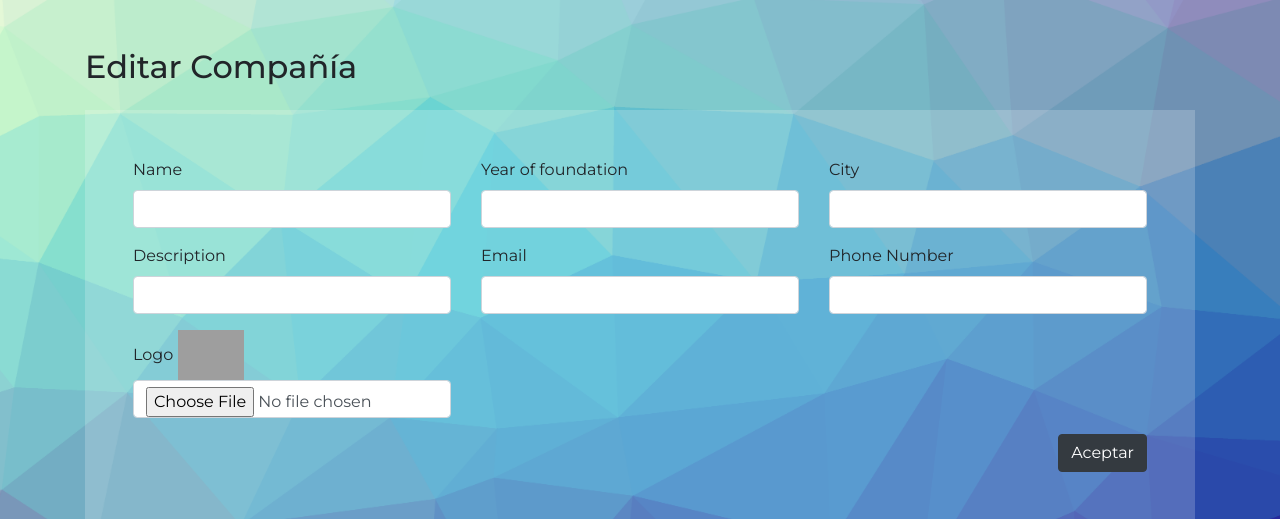
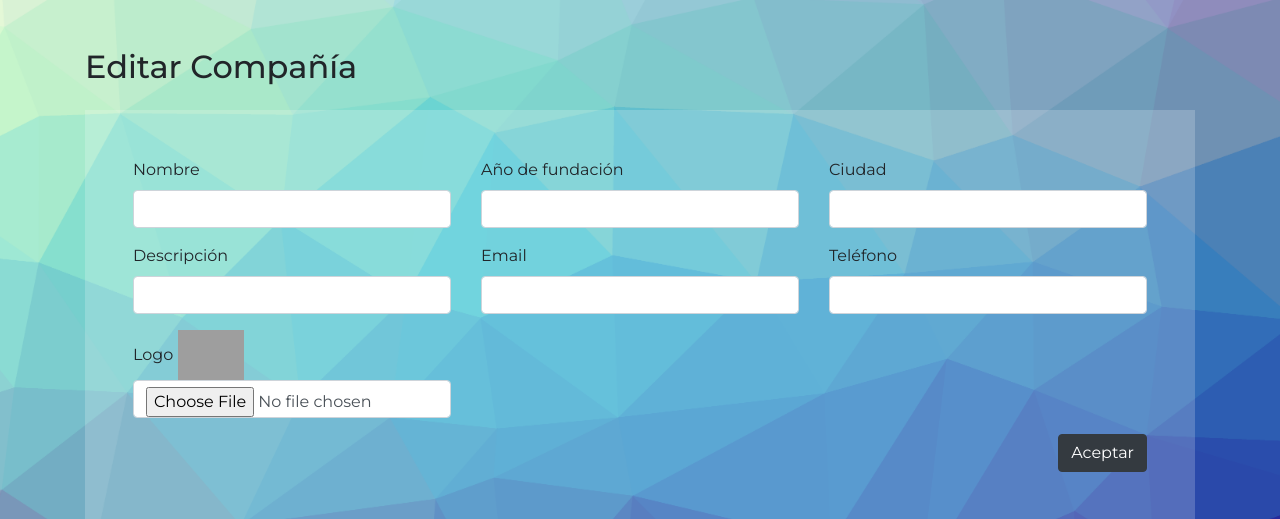
Before and after one commit to XPLoXe/TP-Final-Laboratorio-IV, a PHP site: template Views/company-edit.php in a window 1280 px wide. Shown: the part 56-575 px from the top of the page. Run offline with PHP 8.4, Linux system fonts and the light colour scheme; the template is opened without the code that fills it, so the values that code supplies are empty; the visitor is signed in with stand-in values (Sample User, id 1); some libraries are stand-ins or nearby versions; grey boxes are pictures that could not be loaded.

Commit message:
Fix bug in edit-company
Editing company but not uploading a logo caused it to delete old logo, now fixed.

```diff
--- a/Views/company-edit.php
+++ b/Views/company-edit.php
@@ -12,25 +12,25 @@
                     <div class="row">
                          <div class="col-lg-4">
                               <div class="form-group">
-                                   <label for="">Name</label>
+                                   <label for="">Nombre</label>
                                    <input type="text" name="name" class="form-control" value="<?php echo $company->getName() ?>">
                               </div>
                          </div>
                          <div class="col-lg-4">
                               <div class="form-group">
-                                   <label for="">Year of foundation</label>
+                                   <label for="">Año de fundación</label>
                                    <input type="number" name="yearFoundation" class="form-control" value="<?php echo $company->getYearFoundation() ?>">
                               </div>
                          </div>
                          <div class="col-lg-4">
                               <div class="form-group">
-                                   <label for="">City</label>
+                                   <label for="">Ciudad</label>
                                    <input type="text" name="city" class="form-control" value="<?php echo $company->getCity() ?>">
                               </div>
                          </div>
                          <div class="col-lg-4">
                               <div class="form-group">
-                                   <label for="">Description</label>
+                                   <label for="">Descripción</label>
                                    <input type="text" name="description" class="form-control" value="<?php echo $company->getDescription() ?>">
                               </div>
                          </div>
@@ -42,15 +42,15 @@
                          </div>
                          <div class="col-lg-4">
                               <div class="form-group">
-                                   <label for="">Phone Number</label>
+                                   <label for="">Teléfono</label>
                                    <input type="text" name="phoneNumber" class="form-control" value="<?php echo $company->getPhoneNumber() ?>">
                               </div>
                          </div>
                          <div class="col-lg-4">
                               <div class="form-group">
                                    <label for="">Logo</label>
-                                   <img style="max-height: 50px" src=<?php echo $company->getLogo() ?> alt="image logo"></img>
-                                   <input type="file" name="logo" accept=".jpg, jpeg, image/png, image/gif" value="" class="form-control">
+                                   <img style="max-height: 50px" src="<?php echo FRONT_ROOT.IMG_PATH.$company->getLogo() ?>"></img>
+                                   <input type="file" name="logo" accept=".jpg, jpeg, image/png, image/gif" class="form-control">
                               </div>
                          </div>
                     </div>
--- a/Views/company-info.php
+++ b/Views/company-info.php
@@ -7,7 +7,7 @@
 
 <!DOCTYPE html>
 <html>
-<title>Company-Info</title>
+<title>Detalles de Compañía</title>
 <head>
   <meta charset="UTF-8">
   <meta name="viewport" content="width=device-width, initial-scale=1">
@@ -20,7 +20,7 @@
       <h1><b><?php echo $company->getName() ?></b></h1>
       <img src="<?php echo FRONT_ROOT.IMG_PATH.$company->getLogo() ?>" style="width:75%; max-height:75%" >
       <br>
-      <br><h2 style="padding: 1%;"><b>Contact Info:</b></h2>
+      <br><h2 style="padding: 1%;"><b>Contacto</b></h2>
       <p>
         <img src="<?php echo FRONT_ROOT.IMG_PATH ?>tel.png">
         <?php echo $company->getPhoneNumber(). ""?>
```
Also changed, not shown: DAO/CompanyDAO.php (+7 -4 lines), Views/company-add.php (+5 -5 lines), Controllers/CompanyController.php (line endings or trailing spaces).
